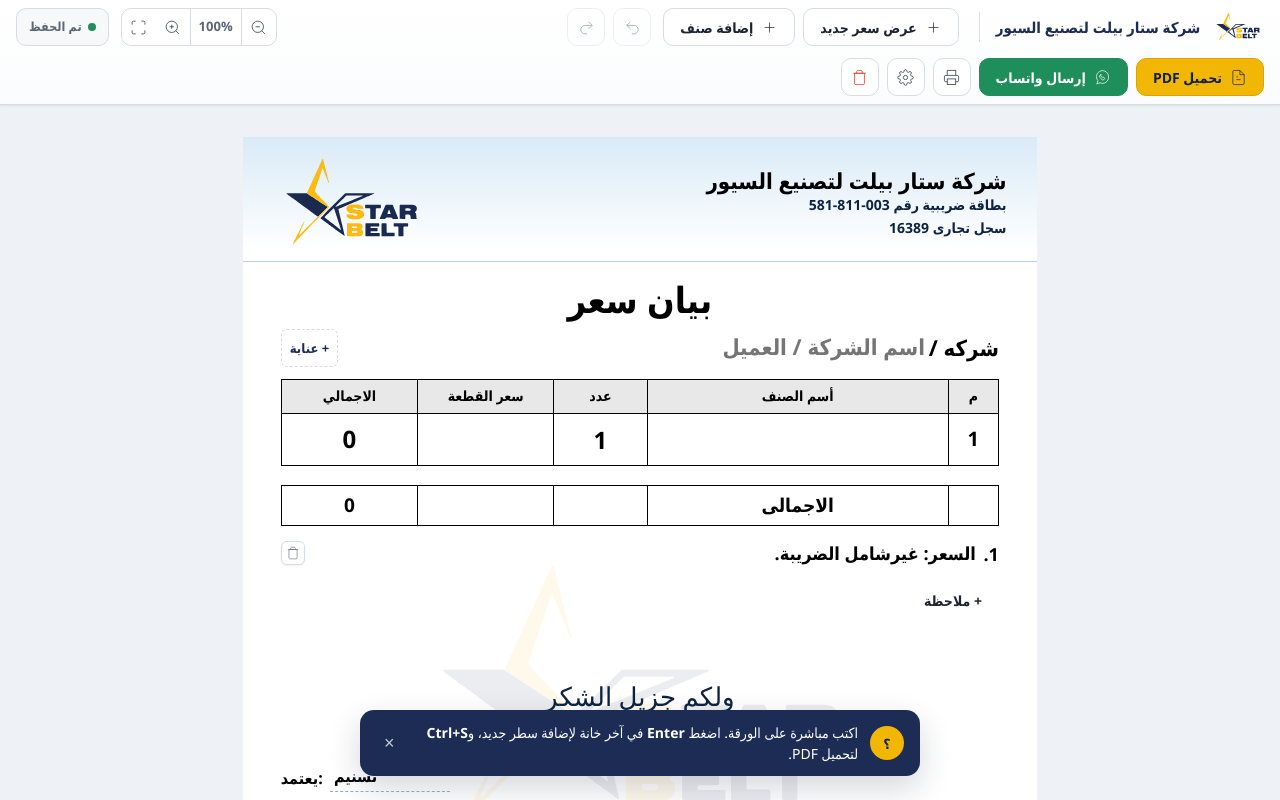
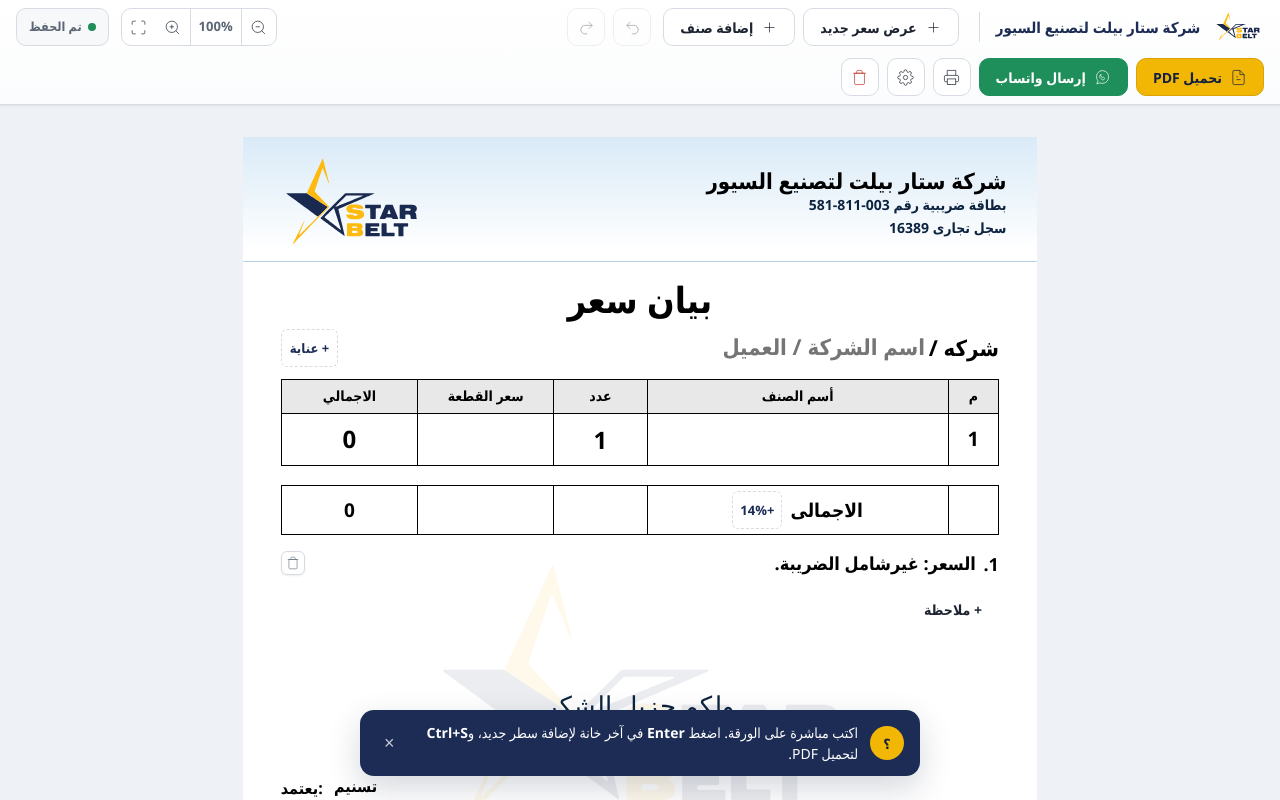
Before and after one commit to ShirefReda/starbelt, a Preact app: page / in a window 1280 px wide. Built offline with nearby package versions, Linux system fonts and the light colour scheme; a web font is replaced by a local one.

Commit message:
feat: add +14% VAT toggle button to total row with dynamic VAT line

```diff
--- a/src/components/Sheet.tsx
+++ b/src/components/Sheet.tsx
@@ -523,11 +523,49 @@ function TailBlock({ quotation, totals, measuring }: TailBlockProps) {
         )}
         {options.showVat && (
           <>
-            <TotalsRow label={S.options.subTotalLabel} value={formatMoney(totals.taxableBase)} />
-            <TotalsRow label={S.options.vatLabel} value={formatMoney(totals.vatAmount)} />
+            {options.showDiscount && (
+              <TotalsRow label={S.options.subTotalLabel} value={formatMoney(totals.taxableBase)} />
+            )}
+            <TotalsRow
+              label={S.options.vatLabel}
+              value={formatMoney(totals.vatAmount)}
+              action={
+                !measuring && (
+                  <button
+                    type="button"
+                    class="row-btn no-print"
+                    title="حذف الضريبة"
+                    aria-label="حذف الضريبة"
+                    onClick={() => actions.setOption("showVat", false)}
+                  >
+                    <IconTrash />
+                  </button>
+                )
+              }
+            />
           </>
         )}
-        <TotalsRow label={S.options.totalLabel} value={formatMoney(totals.total)} grand />
+        <TotalsRow
+          label={S.options.totalLabel}
+          value={formatMoney(totals.total)}
+          grand
+          action={
+            !measuring &&
+            !options.showVat && (
+              <button
+                type="button"
+                class="btn btn--add-vat no-print"
+                onClick={() => {
+                  actions.setOption("vatRate", 14);
+                  actions.setOption("showVat", true);
+                }}
+                title="إضافة ضريبة 14%"
+              >
+                +14%
+              </button>
+            )
+          }
+        />
       </div>
 
       {options.showWords && (
@@ -609,7 +647,14 @@ function TailBlock({ quotation, totals, measuring }: TailBlockProps) {
   );
 }
 
-function TotalsRow({ label, value, grand }: { label: string; value: string; grand?: boolean }) {
+interface TotalsRowProps {
+  label: string;
+  value: string;
+  grand?: boolean;
+  action?: preact.ComponentChildren;
+}
+
+function TotalsRow({ label, value, grand, action }: TotalsRowProps) {
   return (
     <table class="table-wrap">
       <colgroup>
@@ -622,7 +667,12 @@ function TotalsRow({ label, value, grand }: { label: string; value: string; gran
       <tbody>
         <tr class={grand ? "trow-grand" : "trow-subtotal"}>
           <td class="cell-num" />
-          <td class="trow-label">{label}</td>
+          <td class="trow-label">
+            <span class="trow-label__inner">
+              <span>{label}</span>
+              {action}
+            </span>
+          </td>
           <td />
           <td />
           <td class="cell-total">{value}</td>
--- a/src/styles/sheet.css
+++ b/src/styles/sheet.css
@@ -415,6 +415,7 @@ body.is-exporting .table-editor-actions,
 body.is-exporting .autocomplete,
 body.is-exporting .sheet-measure,
 body.is-exporting .btn--add-attn,
+body.is-exporting .btn--add-vat,
 body.is-exporting .row-btn {
   display: none !important;
 }
@@ -441,6 +442,37 @@ body.is-exporting .approval-line__input {
   text-align: center !important;
   font-size: 20px;
   font-weight: 900;
+}
+
+.trow-label__inner {
+  display: inline-flex;
+  align-items: center;
+  justify-content: center;
+  gap: 8px;
+}
+
+.btn--add-vat {
+  font-size: 13px;
+  font-weight: 800;
+  color: var(--navy);
+  border: 1px dashed var(--border);
+  background: transparent;
+  padding: 1px 7px;
+  border-radius: var(--radius-sm);
+  white-space: nowrap;
+  flex: none;
+  cursor: pointer;
+  transition: all var(--duration-fast, 0.15s);
+  display: inline-flex;
+  align-items: center;
+  gap: 4px;
+  line-height: 1.4;
+  vertical-align: middle;
+}
+.btn--add-vat:hover {
+  background: var(--surface-2);
+  border-color: var(--navy);
+  color: var(--navy-700);
 }
 
 /* ---- Tail block: notes, words, thanks, approval ------------------------- */
```
